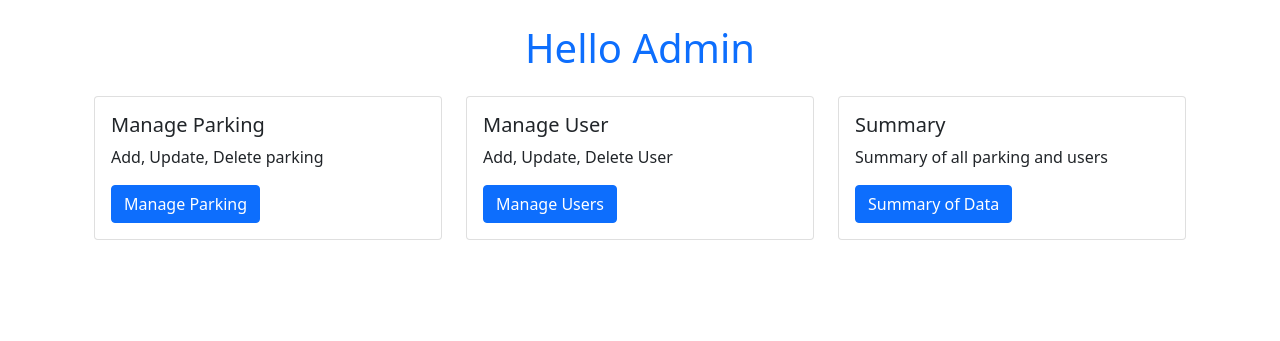
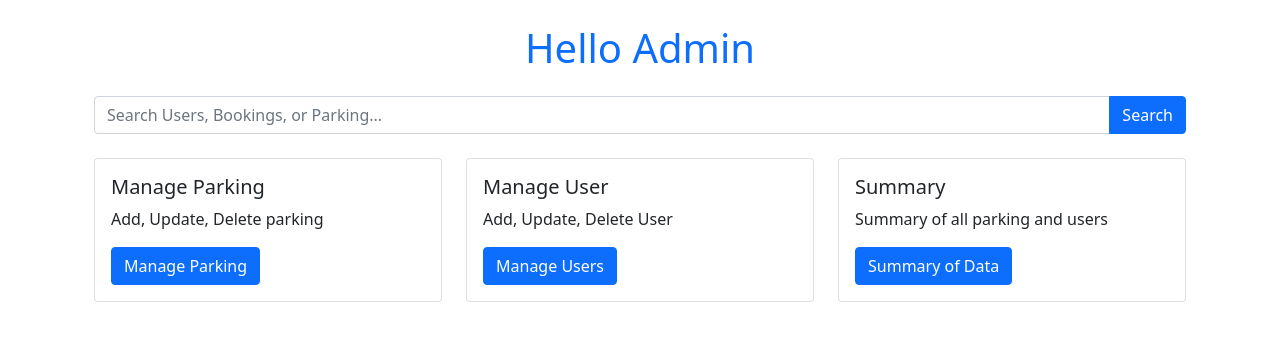
Before and after one commit to codedbykishore/vehipark, a Flask app: page /admin in a window 1280 px wide. Shown: the part 56-397 px from the top of the page. Run offline with Flask 3, Linux system fonts and the light colour scheme; a user stored in the database is signed in.

Commit message:
new commit thats it

```diff
--- a/app.py
+++ b/app.py
@@ -318,12 +318,9 @@ def booking(spot_id):
 
     if request.method == "POST":
         vehicle_number = request.form["vehicle_number"]
-
-        # Get user_id either from form (admin) or session (user)
         user_id = request.form.get("user_id") or session.get("user_id")
         user_id = int(user_id)
 
-        # Find an available spot
         available_spot = parkingSpot.query.filter_by(
             parking_id=spot_id, status="A"
         ).first()
@@ -331,8 +328,6 @@ def booking(spot_id):
             return "No available spots", 400
 
         available_spot.status = "O"
-
-        # Create new booking
         booking = Booking(
             user_id=user_id,
             spot_id=available_spot.id,
@@ -345,13 +340,20 @@ def booking(spot_id):
         db.session.add(booking)
         db.session.commit()
 
-        # Redirect based on role
-        if session.get("role") == "ADMIN":
+        if session.get("username") == "admin":
             return redirect(url_for("admin"))
         return redirect(url_for("user"))
 
+    users = []
+    if session["username"] == "admin":
+        users = User.query.filter(User.username != "admin").all()
+
     return render_template(
-        "booking.html", parking=parking, spot_id=spot_id, user_id=session.get("user_id")
+        "booking.html",
+        parking=parking,
+        spot_id=spot_id,
+        user_id=session.get("user_id"),
+        users=users,
     )
 
 
@@ -521,7 +523,9 @@ def delete_user(user_id):
 
     user = User.query.get_or_404(user_id)
 
-    if user.bookings:
+    # Only block if user has active (unreleased) bookings
+    active_bookings = Booking.query.filter_by(user_id=user_id, status="O").first()
+    if active_bookings:
         flash("Cannot delete user with active bookings.", "error")
         return redirect(url_for("admin_user"))
 
--- a/templates/admin.html
+++ b/templates/admin.html
@@ -5,6 +5,13 @@
 
 {% block content %}
 <h1 class="text-center text-primary mb-4">Hello Admin</h1>
+
+<form method="get" action="{{ url_for('admin_search') }}" class="mb-4 container">
+  <div class="input-group">
+    <input type="text" name="query" class="form-control" placeholder="Search Users, Bookings, or Parking..." required>
+    <button class="btn btn-primary" type="submit">Search</button>
+  </div>
+</form>
 
 <div class="container">
     <div class="row">
```
Also changed, not shown: templates/booking.html (+18 -5 lines), templates/parking.html (+17 -9 lines).
